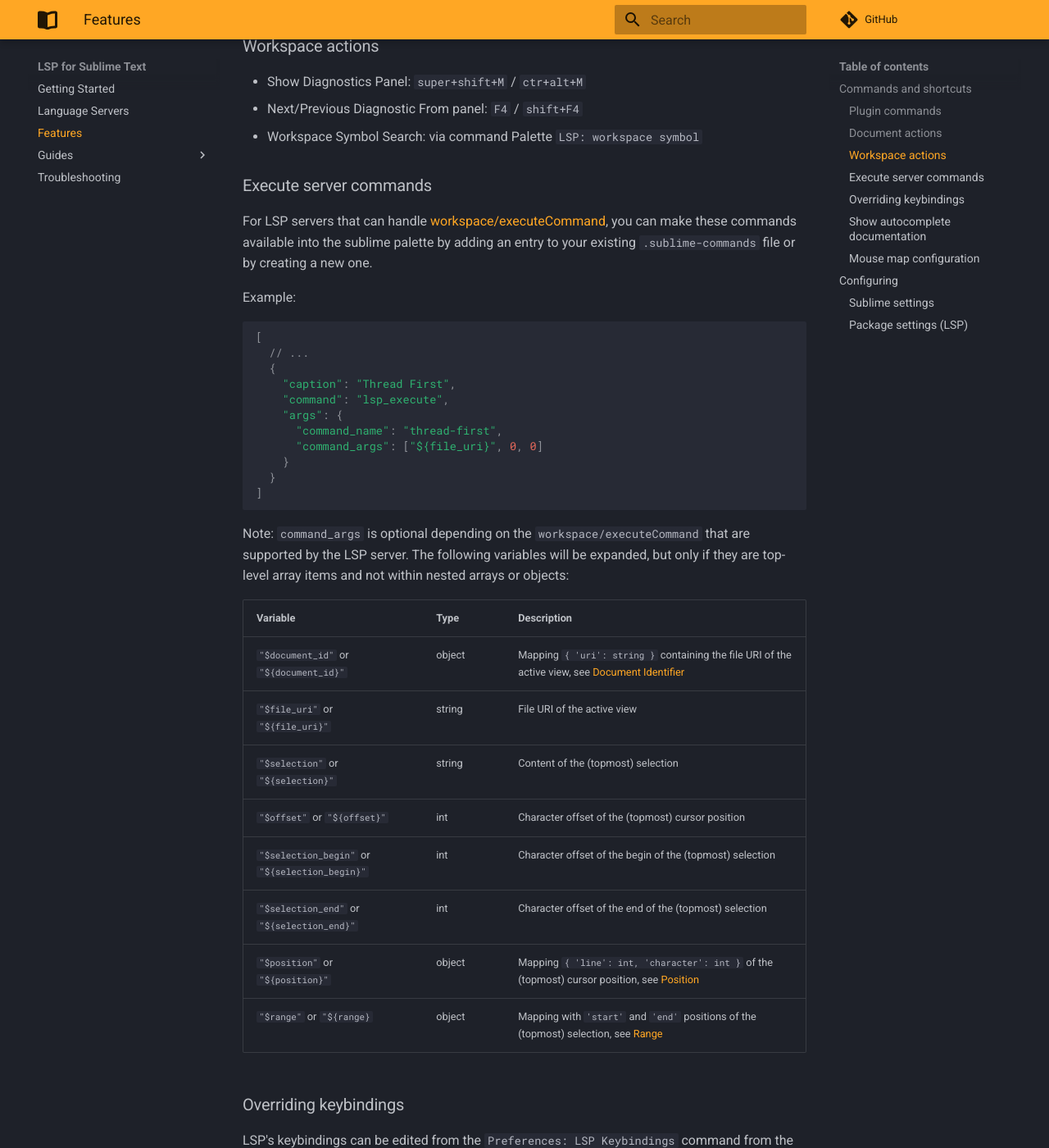
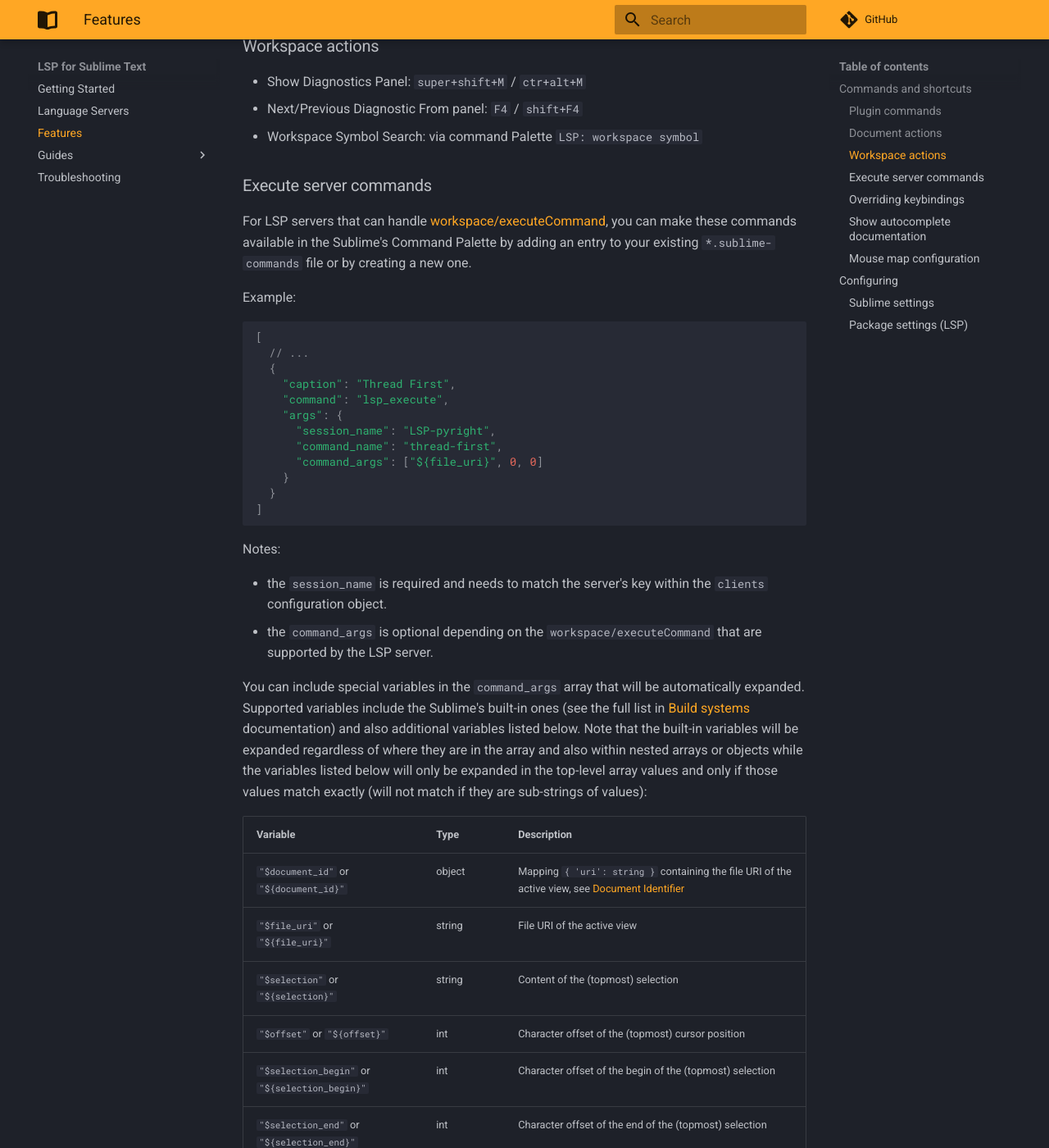
Before and after one commit to sublimelsp/LSP, an MkDocs documentation site: the page built from docs/src/features.md, in a window 1280 px wide and 1400 px high, scrolled down 826 px. Shown: the whole window at 82% size. Built offline with MkDocs 1.6.1 and Material for MkDocs 9.7.7, drawn with Linux system fonts in a browser that asks for light colours; comment, search, counter and statistics services are not loaded.

Commit message:
Update docs

````diff
--- a/docs/src/features.md
+++ b/docs/src/features.md
@@ -29,7 +29,7 @@
 
 ### Execute server commands
 
-For LSP servers that can handle [workspace/executeCommand](https://microsoft.github.io/language-server-protocol/specification#workspace_executeCommand), you can make these commands available into the sublime palette by adding an entry to your existing `.sublime-commands` file or by creating a new one.
+For LSP servers that can handle [workspace/executeCommand](https://microsoft.github.io/language-server-protocol/specification#workspace_executeCommand), you can make these commands available in the Sublime's Command Palette by adding an entry to your existing `*.sublime-commands` file or by creating a new one.
 
 Example:
 
@@ -40,14 +40,20 @@ Example:
     "caption": "Thread First",
     "command": "lsp_execute",
     "args": {
+      "session_name": "LSP-pyright",
       "command_name": "thread-first",
       "command_args": ["${file_uri}", 0, 0]
     }
   }
 ]
 ```
-Note: `command_args` is optional depending on the `workspace/executeCommand` that are supported by the LSP server.
-The following variables will be expanded, but only if they are top-level array items and not within nested arrays or objects:
+
+Notes:
+
+ - the `session_name` is required and needs to match the server's key within the `clients` configuration object.
+ - the `command_args` is optional depending on the `workspace/executeCommand` that are supported by the LSP server.
+
+You can include special variables in the `command_args` array that will be automatically expanded. Supported variables include the Sublime's built-in ones (see the full list in [Build systems](http://www.sublimetext.com/docs/build_systems.html#variables) documentation) and also additional variables listed below. Note that the built-in variables will be expanded regardless of where they are in the array and also within nested arrays or objects while the variables listed below will only be expanded in the top-level array values and only if those values match exactly (will not match if they are sub-strings of values):
 
 | Variable | Type | Description |
 | -------- | ---- | ----------- |
````
